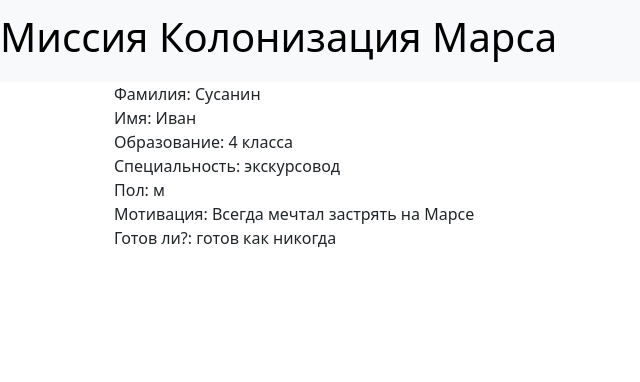
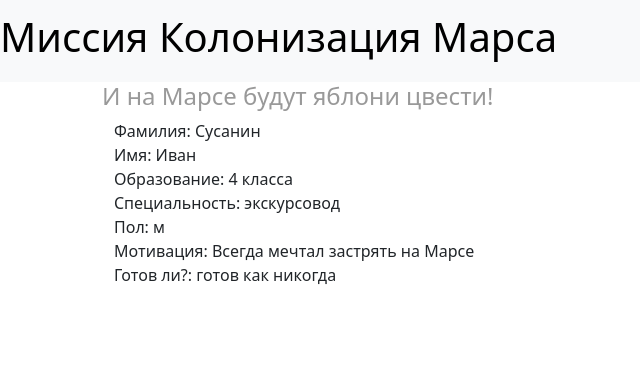
Before and after one commit to nkit237/flask-wtf, a Flask app: page /answer in a window 1280 px wide. Shown: the top 382 px of the page, without its empty margins (0-640 px from the left). Run offline with Flask 3, Linux system fonts and the light colour scheme.

Commit message:
task 4.1

```diff
--- /dev/null
+++ b/static/css/style.css
@@ -0,0 +1,4 @@
+h4 {
+    color: #999;
+    padding-left: 20px;
+}
--- a/templates/base.html
+++ b/templates/base.html
@@ -4,6 +4,7 @@
     <meta charset="utf-8">
     <meta name="viewport" content="width=device-width, initial-scale=1, shrink-to-fit=no">
     <link href="https://cdn.jsdelivr.net/npm/bootstrap@5.3.3/dist/css/bootstrap.min.css" rel="stylesheet" integrity="sha384-QWTKZyjpPEjISv5WaRU9OFeRpok6YctnYmDr5pNlyT2bRjXh0JMhjY6hW+ALEwIH" crossorigin="anonymous">
+    <link rel="stylesheet" href="static/css/style.css">
     <title>{{title}}</title>
 </head>
 <body>
@@ -14,8 +15,8 @@
 </header>
 <!-- Begin page content -->
 <main role="main" class="container">
+    <h4>И на Марсе будут яблони цвести!</h4>
     {% block content %}
-        <h4>И на Марсе будут яблони цвести!</h4>
     {% endblock %}
 </main>
 </body>
```
